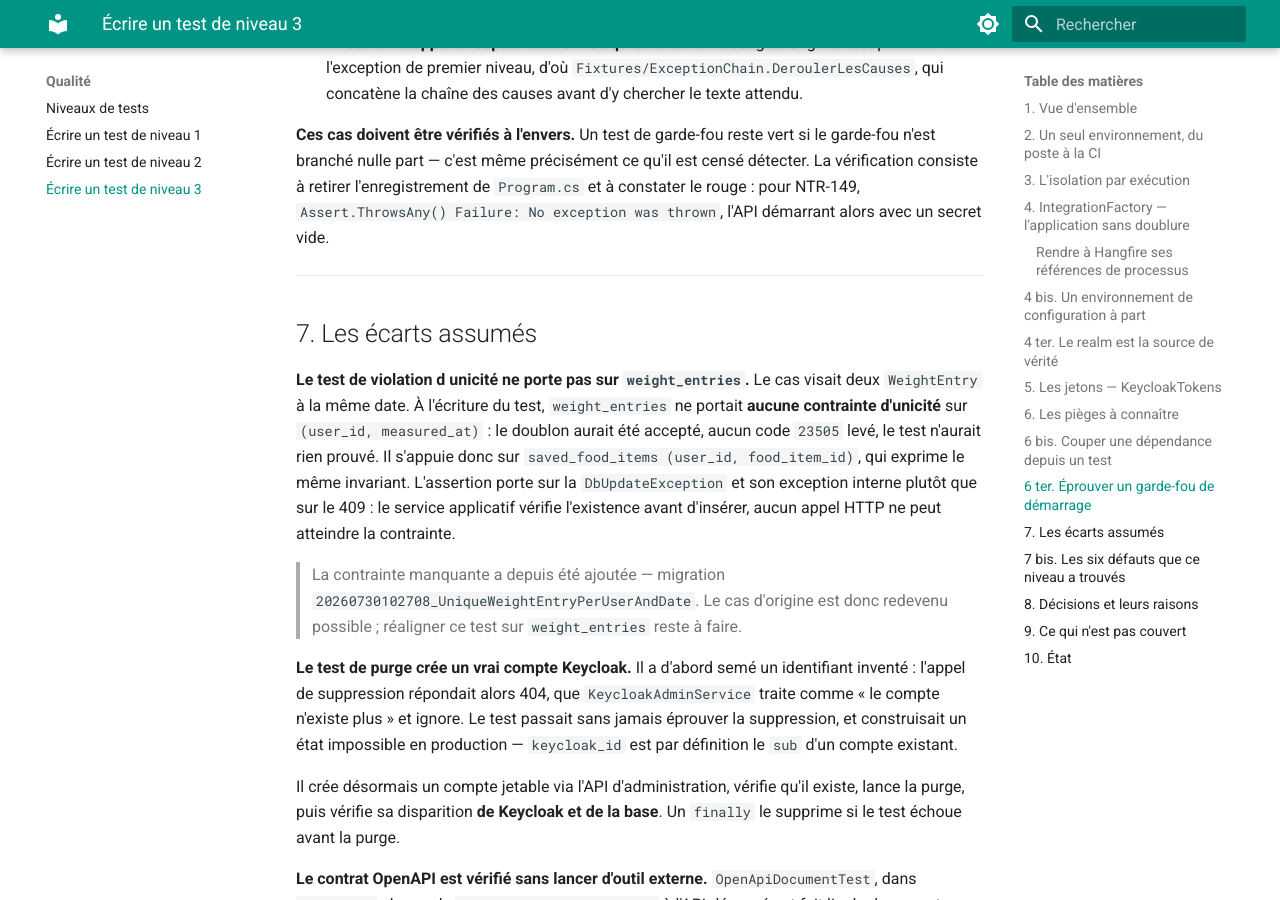
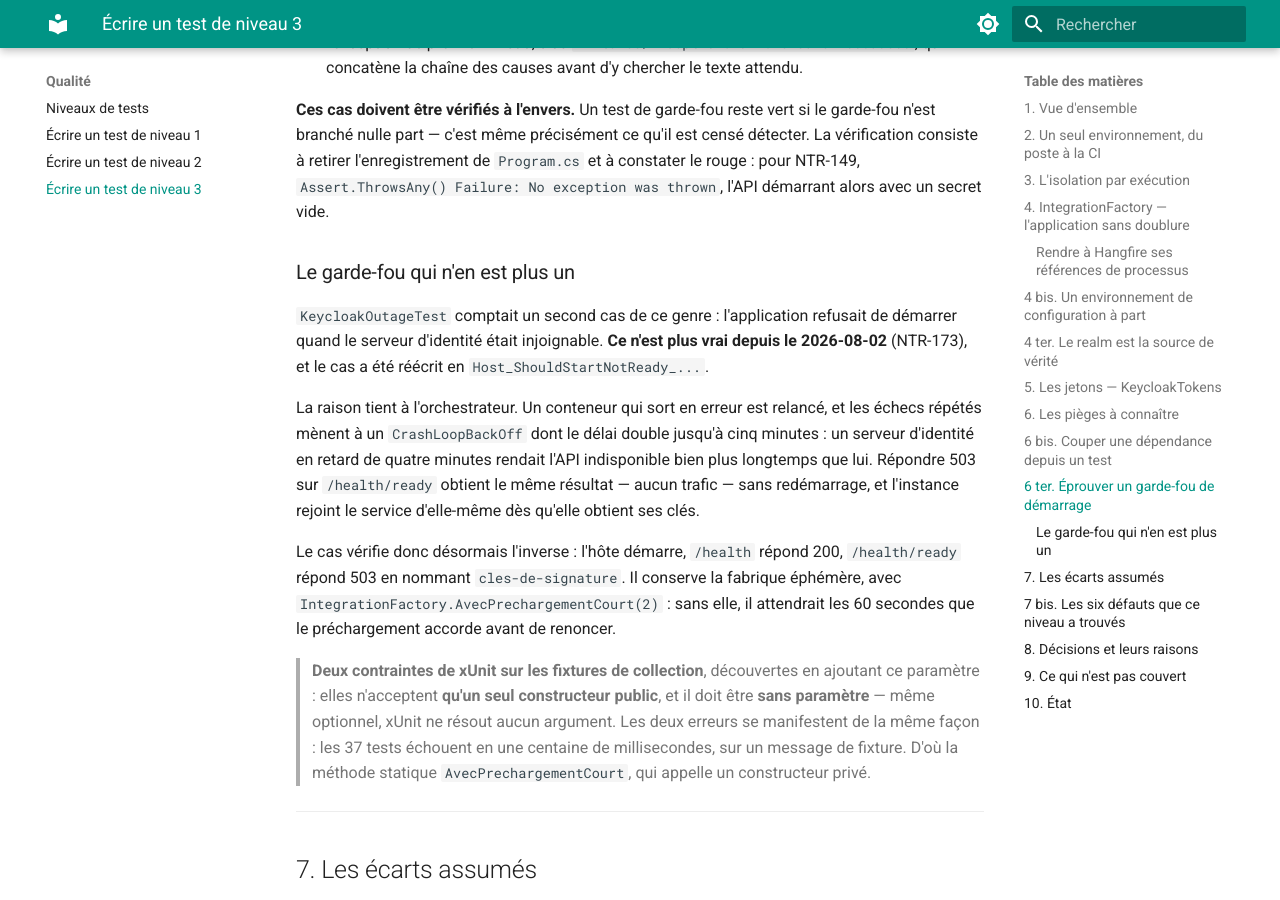
Before and after one commit to MGNetworking/docs-nutrition, an MkDocs documentation site: the page built from pages/backend/qualite/tests-niveau-3.md, in a window 1280 px wide and 900 px high, scrolled down 7410 px. Built offline with MkDocs 1.6.1 and Material for MkDocs 9.7.7, drawn with Linux system fonts in a browser that asks for light colours; some of the changed text lies outside the part shown.

Commit message:
docs(qualite): recenser les tests des sondes au niveau 3 #NTR-174
tests-niveau-3.md decrivait deux garde-fous de demarrage. Il n en reste qu un :
KeycloakOutageTest ne verifie plus que l application refuse de demarrer sans
serveur d identite, mais qu elle demarre en se declarant non prete (NTR-173).
Une sous-section porte la raison du changement, pour qu il ne se lise pas comme
un relachement.

Les deux contraintes de xUnit sur les fixtures de collection y sont consignees :
un seul constructeur public, et sans parametre meme optionnel. Les deux erreurs
font echouer les 37 tests en une centaine de millisecondes, sur un message qui
ne designe pas la cause.

Etat mis a jour : 33 tests devient 37, avec la provenance des quatre nouveaux.

Co-Authored-By: Claude Opus 5 <noreply@anthropic.com>

````diff
--- a/pages/backend/qualite/tests-niveau-3.md
+++ b/pages/backend/qualite/tests-niveau-3.md
@@ -262,9 +262,8 @@ d'administration Keycloak vide — voir la section 6 ter.
 
 ## 6 ter. Éprouver un garde-fou de démarrage
 
-Deux cas vérifient que l'application **refuse de démarrer** — l'un quand le serveur d'identité est
-injoignable (`KeycloakOutageTest`), l'autre quand un paramètre d'administration Keycloak est vide
-(`KeycloakAdminConfigurationTest`, NTR-149). Le motif est le même :
+Un cas vérifie que l'application **refuse de démarrer** : quand un paramètre d'administration
+Keycloak est vide (`KeycloakAdminConfigurationTest`, NTR-149). Le motif :
 
 ```csharp
 using var sansSecret = factory.WithWebHostBuilder(
@@ -290,6 +289,29 @@ Trois points qui ne vont pas de soi :
 branché nulle part — c'est même précisément ce qu'il est censé détecter. La vérification consiste à
 retirer l'enregistrement de `Program.cs` et à constater le rouge : pour NTR-149,
 `Assert.ThrowsAny() Failure: No exception was thrown`, l'API démarrant alors avec un secret vide.
+
+### Le garde-fou qui n'en est plus un
+
+`KeycloakOutageTest` comptait un second cas de ce genre : l'application refusait de démarrer quand le
+serveur d'identité était injoignable. **Ce n'est plus vrai depuis le 2026-08-02** (NTR-173), et le cas
+a été réécrit en `Host_ShouldStartNotReady_...`.
+
+La raison tient à l'orchestrateur. Un conteneur qui sort en erreur est relancé, et les échecs répétés
+mènent à un `CrashLoopBackOff` dont le délai double jusqu'à cinq minutes : un serveur d'identité en
+retard de quatre minutes rendait l'API indisponible bien plus longtemps que lui. Répondre 503 sur
+`/health/ready` obtient le même résultat — aucun trafic — sans redémarrage, et l'instance rejoint le
+service d'elle-même dès qu'elle obtient ses clés.
+
+Le cas vérifie donc désormais l'inverse : l'hôte démarre, `/health` répond 200, `/health/ready`
+répond 503 en nommant `cles-de-signature`. Il conserve la fabrique éphémère, avec
+`IntegrationFactory.AvecPrechargementCourt(2)` : sans elle, il attendrait les 60 secondes que le
+préchargement accorde avant de renoncer.
+
+> **Deux contraintes de xUnit sur les fixtures de collection**, découvertes en ajoutant ce paramètre :
+> elles n'acceptent **qu'un seul constructeur public**, et il doit être **sans paramètre** — même
+> optionnel, xUnit ne résout aucun argument. Les deux erreurs se manifestent de la même façon : les
+> 37 tests échouent en une centaine de millisecondes, sur un message de fixture. D'où la méthode
+> statique `AvecPrechargementCourt`, qui appelle un constructeur privé.
 
 ---
 
@@ -444,5 +466,11 @@ d'exécution des middlewares n'existe qu'à l'exécution d'une vraie requête.
 
 ## 10. État
 
-**33 tests, tous verts, aucun ignoré.** Vérifié le 2026-08-01 : `Réussi! - échec : 0, réussite : 33,
-ignorée(s) : 0, total : 33` en 1 min 51. Les niveaux 1 et 2 restent verts — 709 tests (600 et 109).
+**37 tests, tous verts, aucun ignoré.** Vérifié le 2026-08-02 : `Réussi! - échec : 0, réussite : 37,
+ignorée(s) : 0, total : 37` en 2 min 13. Les niveaux 1 et 2 restent verts — 709 tests (600 et 109).
+
+Les quatre derniers viennent de `Startup/HealthProbeTest.cs` (NTR-174) : pile complète, sondes
+anonymes, serveur d'identité coupé alors que les clés sont en cache, cache coupé. Le cinquième cas
+des sondes — démarrage à froid sans serveur d'identité — reste dans `KeycloakOutageTest`, qui possède
+déjà la fabrique éphémère nécessaire ; le dupliquer aurait coûté un second cycle d'arrêt et de
+redémarrage de Keycloak pour la même preuve.
````
